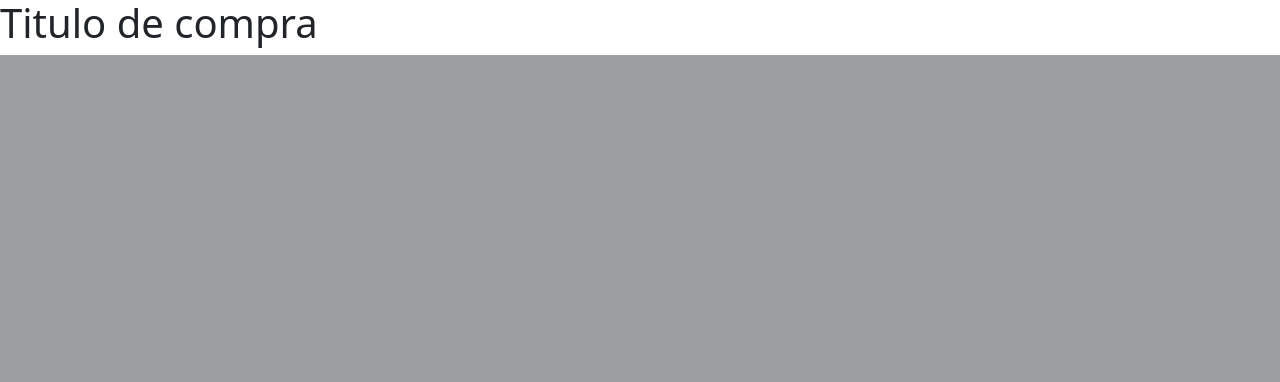
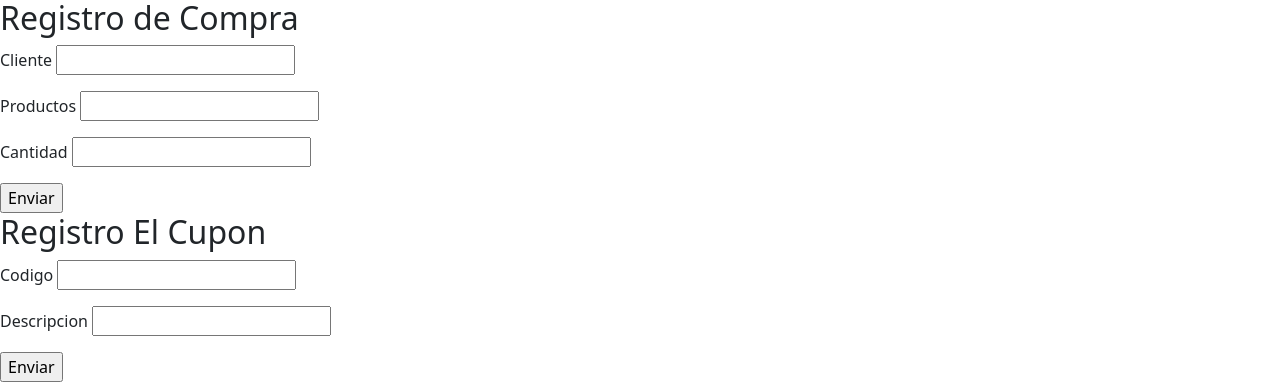
Before and after one commit to HugoVielma/tiendaSurf, a Django app: template AppTienda/templates/compra.html in a window 1280 px wide. Shown: the part 1017-1399 px from the top of the page. Before the commit the page ends 1072 px from the top, so only its background shows below. Run offline with Django 4.2, Linux system fonts and the light colour scheme; the template is opened without the code that fills it, so the values that code supplies are empty.

Commit message:
devolviendo 3ra entrega HugoVielma

```diff
--- a/AppTienda/templates/base.html
+++ b/AppTienda/templates/base.html
@@ -11,7 +11,7 @@
 <body>
     <nav class="navbar navbar-expand-lg navbar-light bg-light">
         <div class="container-fluid">
-          <a class="navbar-brand" href="{% url 'inicio' %}">ArtSurf</a>
+          <a class="navbar-brand" href="#">ArtSurf</a>
           <button class="navbar-toggler" type="button" data-bs-toggle="collapse" data-bs-target="#navbarNav" aria-controls="navbarNav" aria-expanded="false" aria-label="Toggle navigation">
             <span class="navbar-toggler-icon"></span>
           </button>
@@ -19,13 +19,13 @@
           <div class="collapse navbar-collapse" id="navbarNav">
             <ul class="navbar-nav">
               <li class="nav-item">
-                <a class="nav-link active" aria-current="page" href="{% url 'inicio' %}">Inicio</a>
+                <a class="nav-link active" aria-current="page" href="#">Inicio</a>
               </li>
               <li class="nav-item">
                 <a class="nav-link" href="{% url 'producto' %}">Productos</a>
               </li>
               <li class="nav-item">
-                <a class="nav-link" href="{% url 'carrito' %}">Carrito</a>
+                <a class="nav-link" href="{% url 'compra' %}">Carrito</a>
               </li>
               <li class="nav-item">
                 <a class="nav-link" href="{% url 'cliente' %}">Cliente</a>
@@ -41,6 +41,8 @@
       <section>
          {% block seccionCambiable %}
          {% endblock seccionCambiable%}
+         {% block seccionCambiable2%}
+         {% endblock seccionCambiable2%}
       </section>
       <script src="https://cdn.jsdelivr.net/npm/bootstrap@5.0.2/dist/js/bootstrap.bundle.min.js" integrity="sha384-MrcW6ZMFYlzcLA8Nl+NtUVF0sA7MsXsP1UyJoMp4YLEuNSfAP+JcXn/tWtIaxVXM" crossorigin="anonymous"></script>
 </body>
--- a/AppTienda/templates/cliente.html
+++ b/AppTienda/templates/cliente.html
@@ -1,5 +1,6 @@
 {% extends 'base.html' %}
 {% block seccionCambiable %}
+<h2>Registro de Cliente</h2>
 <form method="POST">
     {% csrf_token %}
     <div class="mb-3">
--- a/AppTienda/templates/compra.html
+++ b/AppTienda/templates/compra.html
@@ -1,5 +1,38 @@
 {% extends 'base.html' %}
 
 {% block seccionCambiable %}
-<h1>Titulo de compra</h1>
+<h2>Registro de Compra</h2>
+<form method="POST">
+    {% csrf_token %}
+    <div class="mb-3">
+    <label for="cliente">Cliente</label>
+    <input type="text" name= "cliente" required>
+     </div>
+     <div class="mb-3">
+    <label for="productos">Productos</label>
+    <input type="text" name= "productos" required>
+     </div>
+     <div class="mb-3">
+    <label for="cantidad">Cantidad</label>
+    <input type="number" name= "cantidad" required>
+    </div>
+    <input type="submit" value="Enviar">
+</form>
+
 {% endblock seccionCambiable%}
+
+{% block seccionCambiable2%}
+<h2>Registro El Cupon</h2>
+<form method="POST">
+    {% csrf_token %}
+    <div class="mb-3">
+    <label for="codigo">Codigo</label>
+    <input type="text" name= "codigo" required>
+    </div>
+    <div class="mb-3">
+    <label for="descripcion">Descripcion</label>
+    <input type="text" name= "descripcion" required>
+     </div>
+    <input type="submit" value="Enviar">
+</form>
+{% endblock seccionCambiable2%}
--- a/AppTienda/templates/inicio.html
+++ /dev/null
@@ -1,5 +0,0 @@
-{% extends 'base.html' %}
-
-{% block seccionCambiable %}
-<h1>Titulo de inicio</h1>
-{% endblock seccionCambiable%}
--- a/AppTienda/templates/productos.html
+++ b/AppTienda/templates/productos.html
@@ -1,6 +1,7 @@
 {% extends 'base.html' %}
 
 {% block seccionCambiable %}
+<h2>Registro de Producto</h2>
 <form method="POST">
     {% csrf_token %}
     <div class="mb-3">
--- a/AppTienda/urls.py
+++ b/AppTienda/urls.py
@@ -2,10 +2,8 @@ from django.urls import path
 from .views import *
 
 urlpatterns = [
-    path('', inicio, name="inicio"),
-    path('cliente/',cliente, name="cliente"),
-    path('productos/',producto, name="producto"),
-    path('carrito/',compra, name="carrito"),
-    path('formularioCliente/',registroCliente, name= "formularioCliente"),
-    path('registroProducto/', registroProducto, name = "registroProducto")
+    path('cliente/',registroCliente, name="cliente"),
+    path('productos/',registroProducto, name="producto"),
+    path('compra/',crear_cupon, name="compra"),
+
 ]
--- a/Proyecto_Tienda/urls.py
+++ b/Proyecto_Tienda/urls.py
@@ -1,6 +1,6 @@
 from django.contrib import admin
 from django.urls import path,include
-from AppTienda.views import inicio,cliente, producto, compra
+from AppTienda.views import cliente, producto, compra
 
 urlpatterns = [
     path('admin/', admin.site.urls),
```
Also changed, not shown: AppTienda/forms.py (+12 -1 lines), AppTienda/models.py (+11 -3 lines), AppTienda/templates/formularioCliente.html (deleted, +0 -19 lines), AppTienda/templates/regitroProducto.html (deleted, +0 -20 lines), AppTienda/views.py (+22 -4 lines), AppTienda/migrations/0004_alter_compra_cliente.py (added), AppTienda/migrations/0005_alter_compra_productos.py (added), AppTienda/migrations/0006_cupon.py (added), db.sqlite3.
